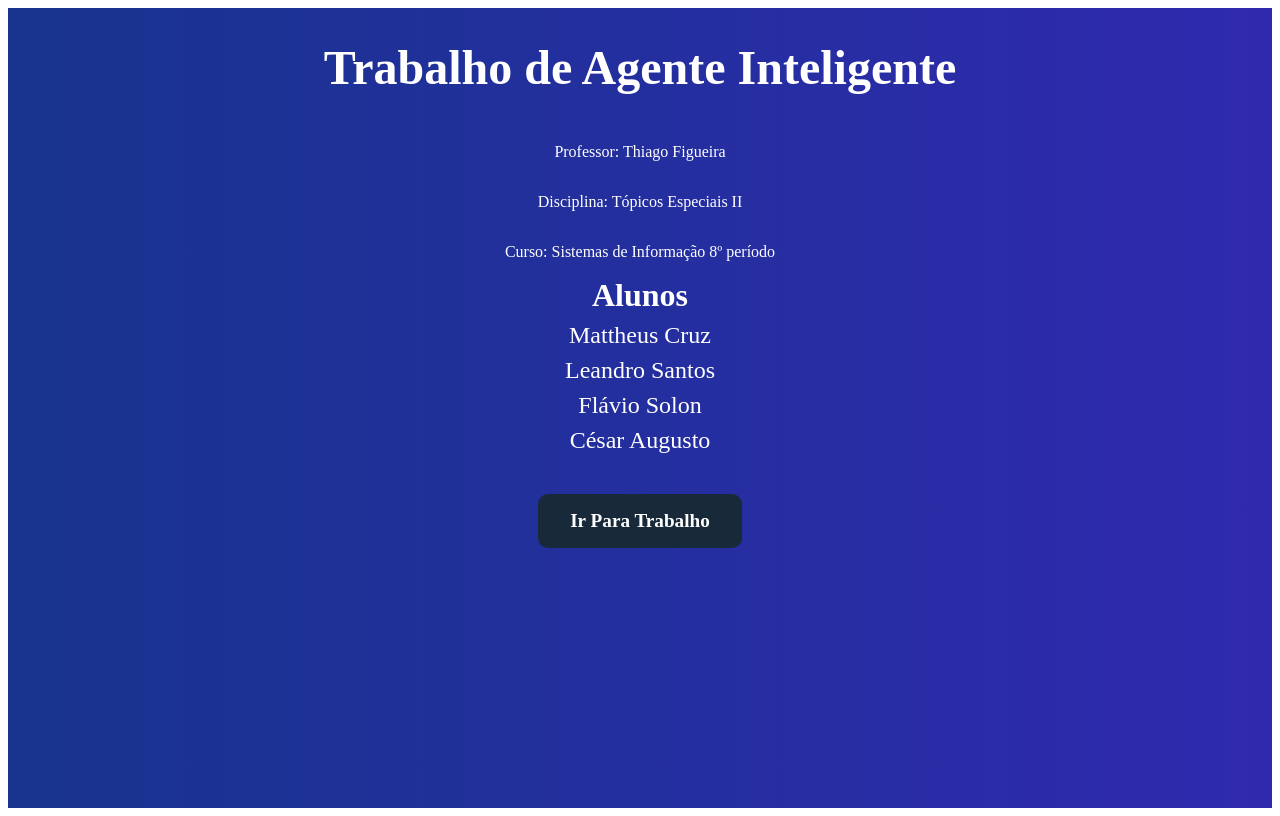
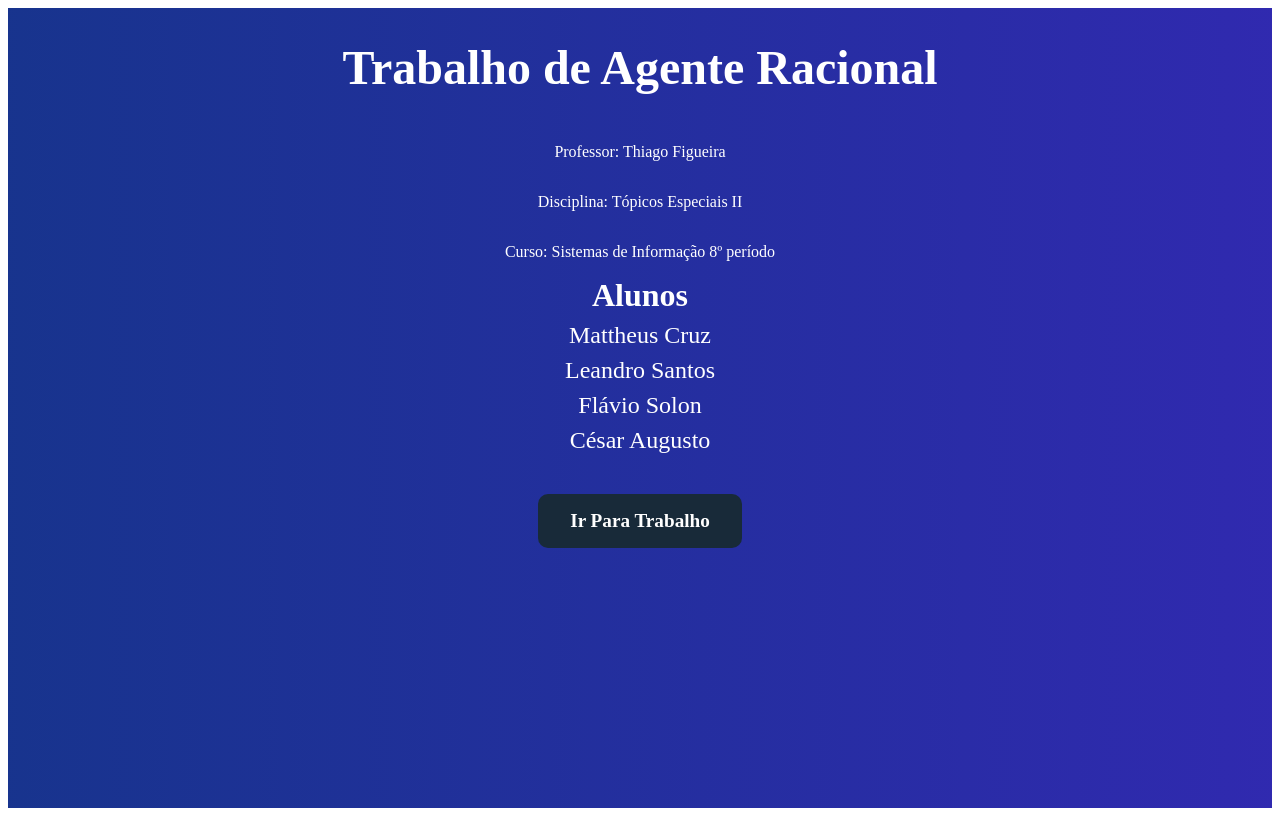
Before and after one commit to MattheusAlfaia/AgenteRacional, a Nuxt app: page / in a window 1280 px wide. Built offline with nearby package versions, Linux system fonts and the light colour scheme.

Commit message:
Update: Index

```diff
--- a/pages/index.vue
+++ b/pages/index.vue
@@ -2,7 +2,7 @@
     <div class="container">
         <div class="row">
             <div class="col-12">
-                <h1>Trabalho de Agente Inteligente</h1>
+                <h1>Trabalho de Agente Racional</h1>
                 <p>Professor: {{ professor.name }}</p>
                 <p>Disciplina: {{ disciplina.name }}</p>
                 <p>Curso: {{ curso.name }}</p>
```
